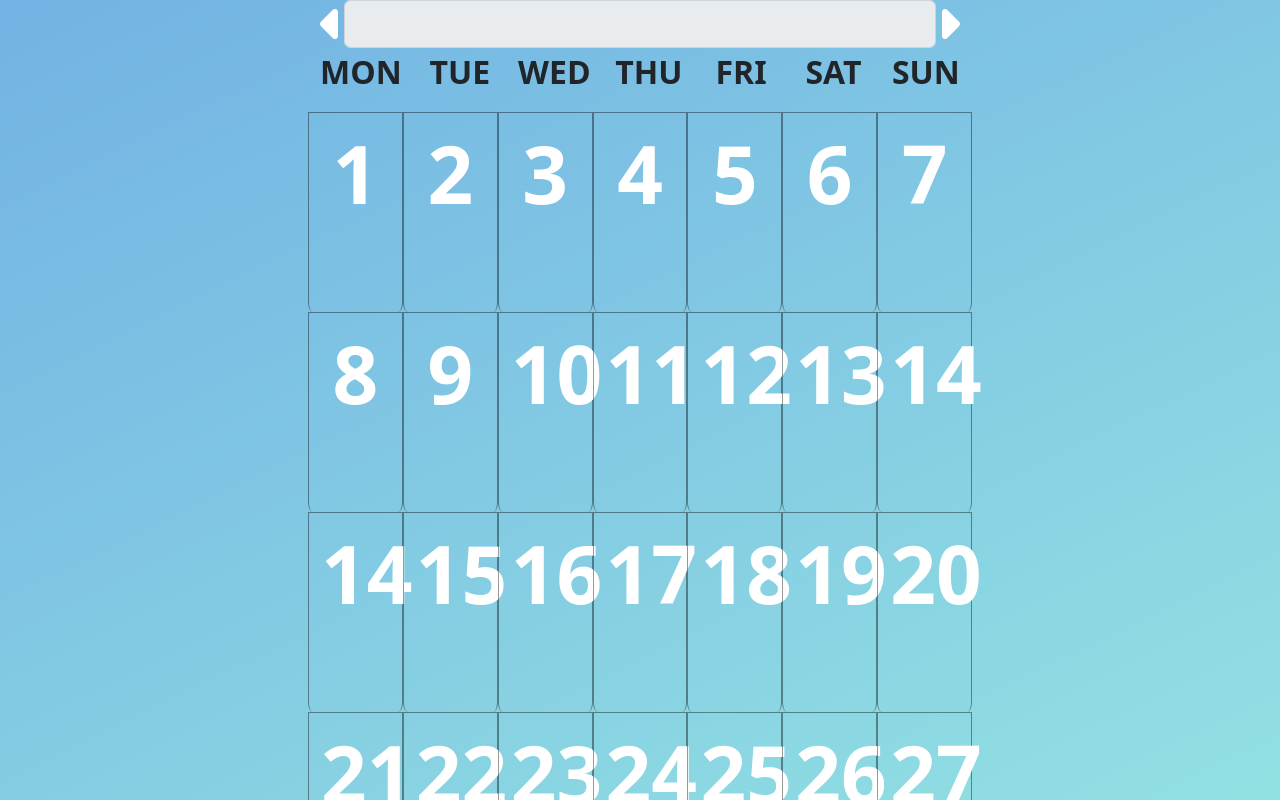
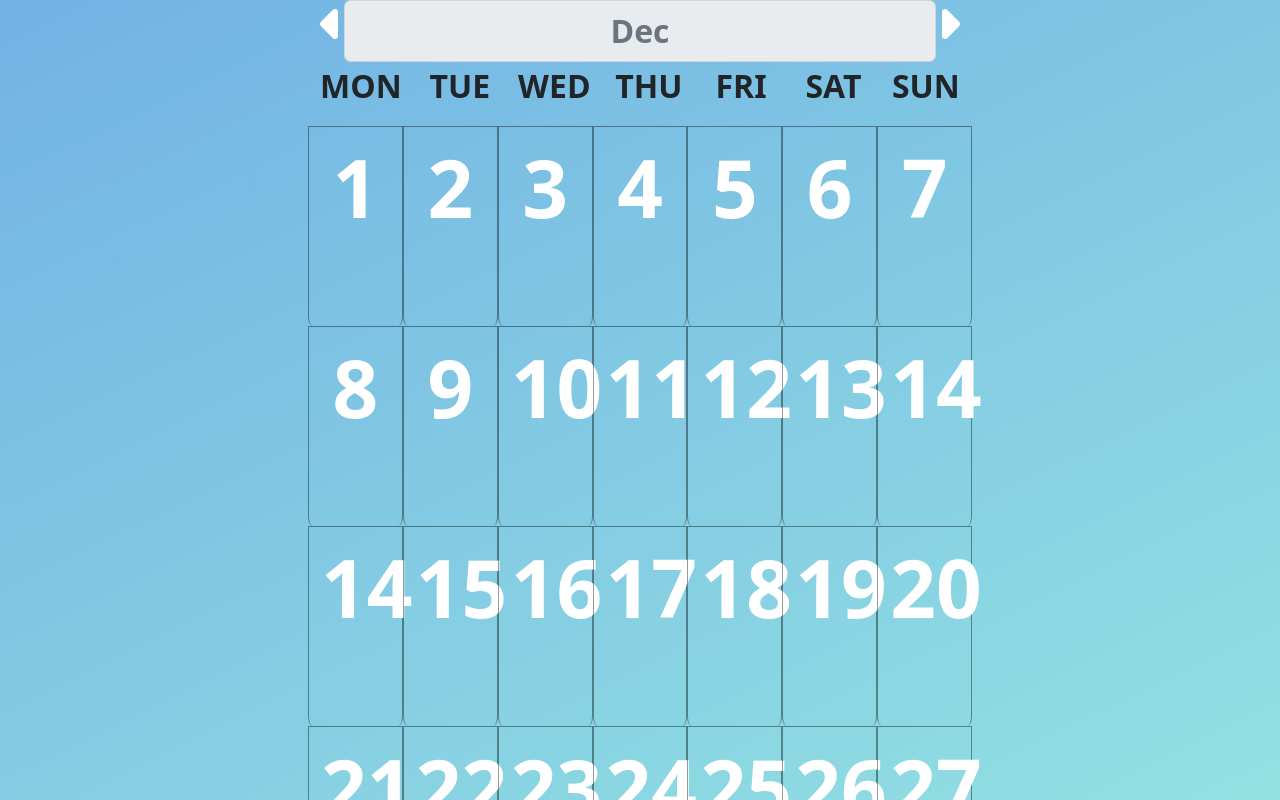
Before and after one commit to MartinYordanov374/OnSpot, a React (Create React App) app: page /EventsManager/CalendarSchedule in a window 1280 px wide. Shown: the top 800 px of the page. Built offline with nearby package versions, Linux system fonts and the light colour scheme.

Commit message:
The monhth selector now shows the current month.

```diff
--- a/src/Components/CalendarScheduleComponent/CalendarSchedule.js
+++ b/src/Components/CalendarScheduleComponent/CalendarSchedule.js
@@ -7,7 +7,7 @@ export default class CalendarSchedule extends Component {
     return (
       <div className='CalendarWrapper'>
         <div className='CalendarContainer mx-auto'>
-            <MonthSelector/>
+            <MonthSelector monthData = {{currentMonth: new Date().getMonth()}}/>
             <MonthComponent/>
         </div>
       </div>
--- a/src/Components/CalendarScheduleComponent/MonthSelector.js
+++ b/src/Components/CalendarScheduleComponent/MonthSelector.js
@@ -2,14 +2,24 @@ import React, { Component } from 'react'
 import { faCaretLeft, faCaretRight} from "@fortawesome/free-solid-svg-icons";
 import { FontAwesomeIcon } from "@fortawesome/react-fontawesome"
 export default class MonthSelector extends Component {
+
+    constructor()
+    {
+        super()
+        this.state = {currentMonth: 0}
+        this.months = ['Jan', 'Feb', 'Apr', 'May', 'Jun', 'Jul', 'Aug', 'Sep', 'Oct', 'Nov', 'Dec']
+    }
+    componentDidMount(){
+        this.setState({'currentMonth' : this.months[this.props.monthData.currentMonth - 1]})
+    }
   render() {
-    return (
-        <div className='MonthSelectorWrapper'>
+      return (
+          <div className='MonthSelectorWrapper'>
             <FontAwesomeIcon icon = {faCaretLeft} className = 'CaretLeft caret'/>
-            <input type='text' className='form-control' disabled/>
+            <input type='text' className='form-control MonthSelector' disabled placeholder={this.state.currentMonth}/>
             <FontAwesomeIcon icon = {faCaretRight} className = 'CaretLeft caret'/>
-
         </div>
     )
+
   }
 }
--- a/src/Components/CalendarScheduleComponent/Styles/CalendarScheduleStyle.css
+++ b/src/Components/CalendarScheduleComponent/Styles/CalendarScheduleStyle.css
@@ -45,4 +45,10 @@
 .MonthSelectorWrapper .caret:active {
   color: #ededed;
 }
+
+.MonthSelectorWrapper .MonthSelector {
+  text-align: center;
+  font-weight: bold;
+  font-size: 2rem;
+}
 /*# sourceMappingURL=CalendarScheduleStyle.css.map */
--- a/src/Components/CalendarScheduleComponent/Styles/CalendarScheduleStyle.scss
+++ b/src/Components/CalendarScheduleComponent/Styles/CalendarScheduleStyle.scss
@@ -42,4 +42,9 @@
             color: rgb(237, 237, 237);
         }
     }
+    .MonthSelector{
+        text-align: center;
+        font-weight: bold;
+        font-size: 2rem;
+    }
 }
```
Also changed, not shown: 1 other file (tests, documents, lock files or other folders).
